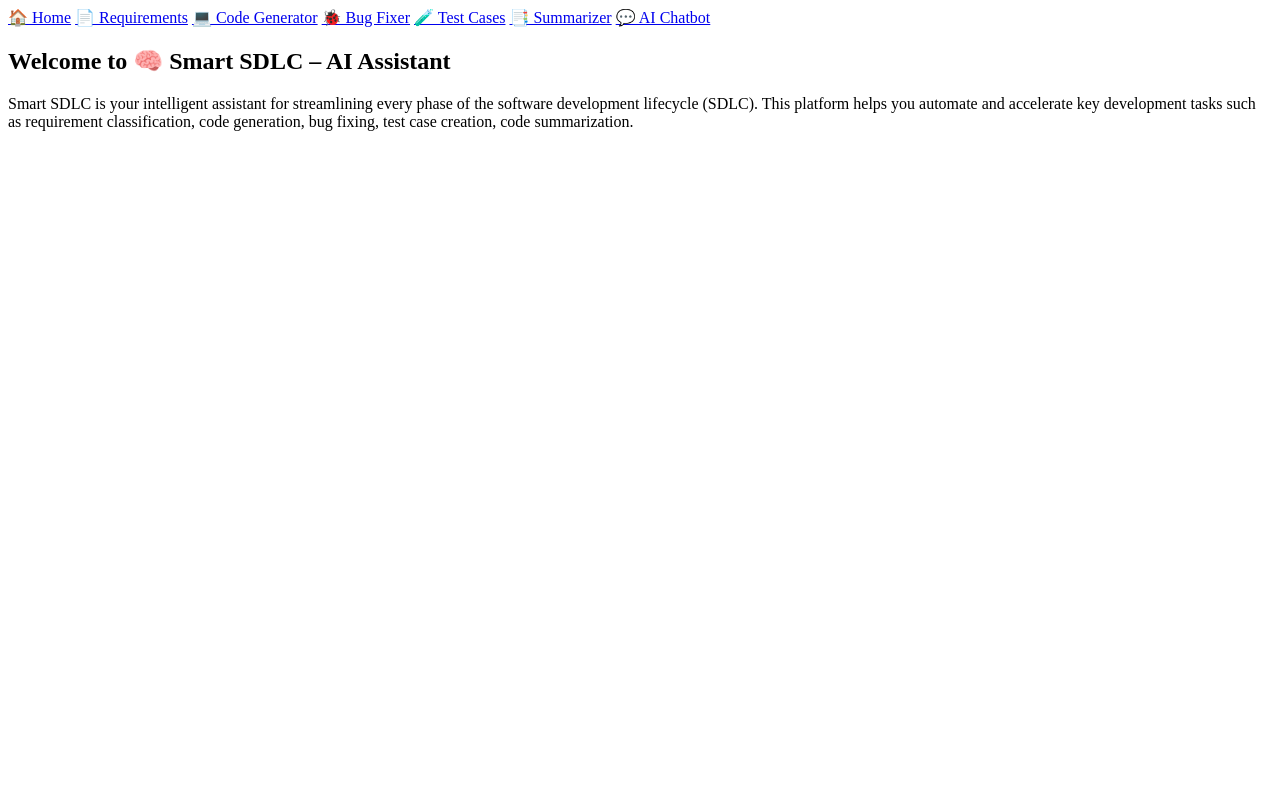
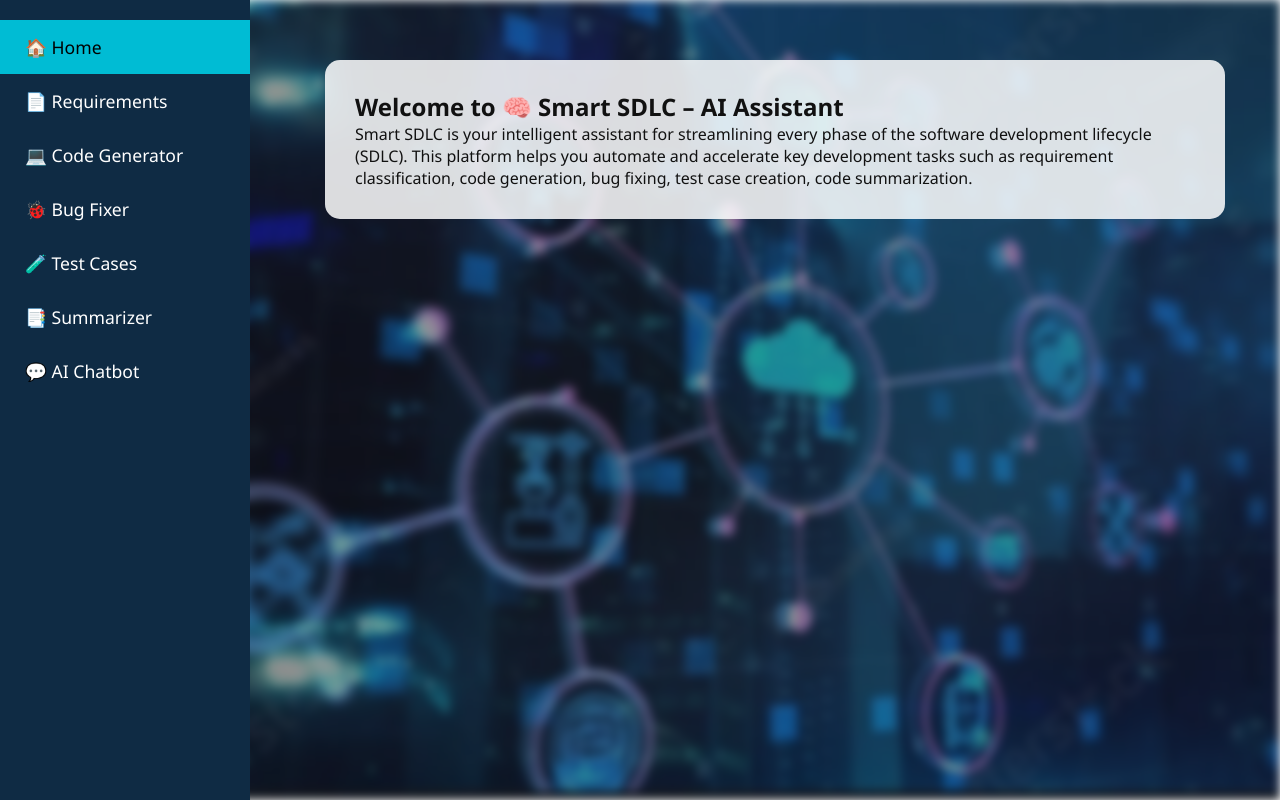
Before and after one commit to kutty115/Smart-Software-Development-Life-Cycle-Assistant, a Flask app: page / in a window 1280 px wide. Run offline with Flask 3, Linux system fonts and the light colour scheme.

Commit message:
Update index.html

```diff
--- a/Project Files/templates/index.html
+++ b/Project Files/templates/index.html
@@ -4,7 +4,100 @@
   <meta charset="UTF-8">
   <title>🧠 Smart SDLC Assistant</title>
   <meta name="viewport" content="width=device-width, initial-scale=1.0">
+  <style>
+    * {
+      margin: 0;
+      padding: 0;
+      box-sizing: border-box;
+    }
 
+    body {
+      font-family: 'Segoe UI', sans-serif;
+      color: #fff;
+    }
+
+    .background-blur {
+      position: fixed;
+      top: 0;
+      left: 0;
+      width: 100%;
+      height: 100%;
+      background: url("/static/sdlc.jpg") no-repeat center center fixed;
+      background-size: cover;
+      filter: blur(5px); /* Slight blur */
+      z-index: -2;
+    }
+
+    .background-blur::after {
+      content: "";
+      position: absolute;
+      top: 0; left: 0;
+      width: 100%; height: 100%;
+      background-color: rgba(0, 0, 0, 0.4); /* Dark overlay */
+    }
+
+    .sidebar {
+      width: 250px;
+      height: 100vh;
+      background-color: #0f2b44;
+      position: fixed;
+      top: 0;
+      left: 0;
+      padding-top: 20px;
+      z-index: 2;
+    }
+
+    .sidebar a {
+      display: block;
+      padding: 15px 25px;
+      text-decoration: none;
+      color: #fff;
+      font-size: 1.1em;
+      transition: all 0.3s ease;
+    }
+
+    .sidebar a:hover,
+    .sidebar a.active {
+      background-color: #00bcd4;
+      color: #000;
+    }
+
+    .main-content {
+      margin-left: 270px;
+      padding: 60px 40px;
+      position: relative;
+      z-index: 3;
+    }
+
+    .glass-box {
+      background-color: rgba(255, 255, 255, 0.85);
+      padding: 30px;
+      border-radius: 15px;
+      max-width: 900px;
+      margin: auto;
+      color: #111;
+    }
+
+    textarea, input[type="file"], input[type="submit"] {
+      width: 100%;
+      padding: 12px;
+      margin-top: 10px;
+      margin-bottom: 20px;
+      border-radius: 8px;
+      font-size: 1em;
+    }
+
+    input[type="submit"] {
+      background-color: #0f2b44;
+      color: #fff;
+      border: none;
+      cursor: pointer;
+    }
+
+    input[type="submit"]:hover {
+      background-color: #005f73;
+    }
+  </style>
 </head>
 <body>
 
```
